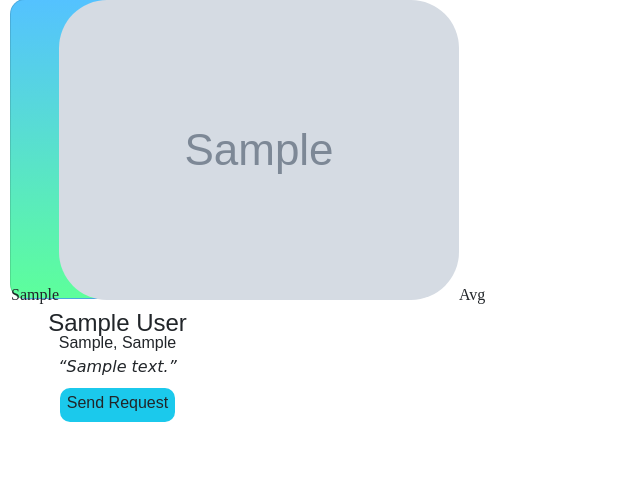
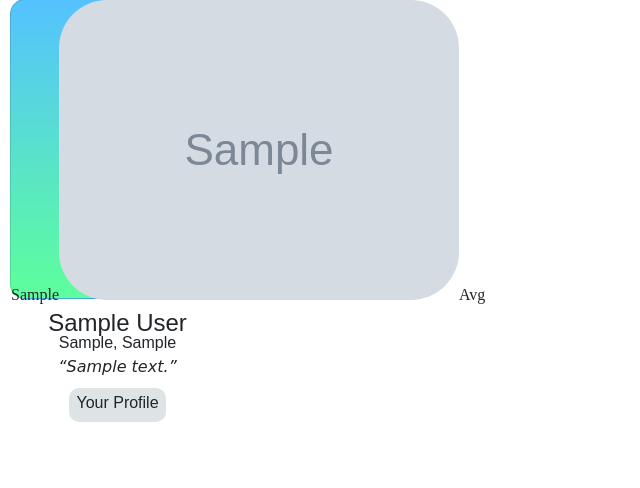
Before and after one commit to sarimurrab/MSW, a Flask app: page /list-of-coach in a window 1280 px wide. Shown: the part 71-559 px from the top of the page, without its empty margins (0-640 px from the left). Run offline with Flask 2, Linux system fonts and the light colour scheme; a user stored in the database is signed in; tables that the repository leaves empty hold one stand-in row (values such as "Sample post"); grey boxes marked "Sample" are stand-in pictures; some libraries are stand-ins or nearby versions.

Commit message:
Self-Request [BLOCKED]

```diff
--- a/APP/static/css/pro_card.css
+++ b/APP/static/css/pro_card.css
@@ -140,7 +140,12 @@
     background-color: #1bc9ec;
     border-radius: 10px;
   }
-
+  .mybtn2{
+    background-color: #dee4e6;
+  }
+  .mybtn2:hover{
+    background-color: #14849a;
+  }
   p{
     font-family: cursive;
     font-style: oblique;
--- a/APP/templates/list_of_coach.html
+++ b/APP/templates/list_of_coach.html
@@ -67,8 +67,11 @@
 
           <h4>{{coach[1].position}}, {{coach[1].organization}}</h4>
           <p>{{'“'+coach[1].shortdescription+'”'}}</p>
-
+          {%if current_user.username == coach[0].username%}
+          <a class="btn mybtn mybtn2"  href="#" style="text-decoration: none;">Your Profile</a>
+          {%else%}
           <a class="btn mybtn" target="_blank" href="{{url_for('send_request',rcvd_username = coach[0].username)}}" style="text-decoration: none;">Send Request</a>
+          {%endif%}
         </div>
 
 
```
